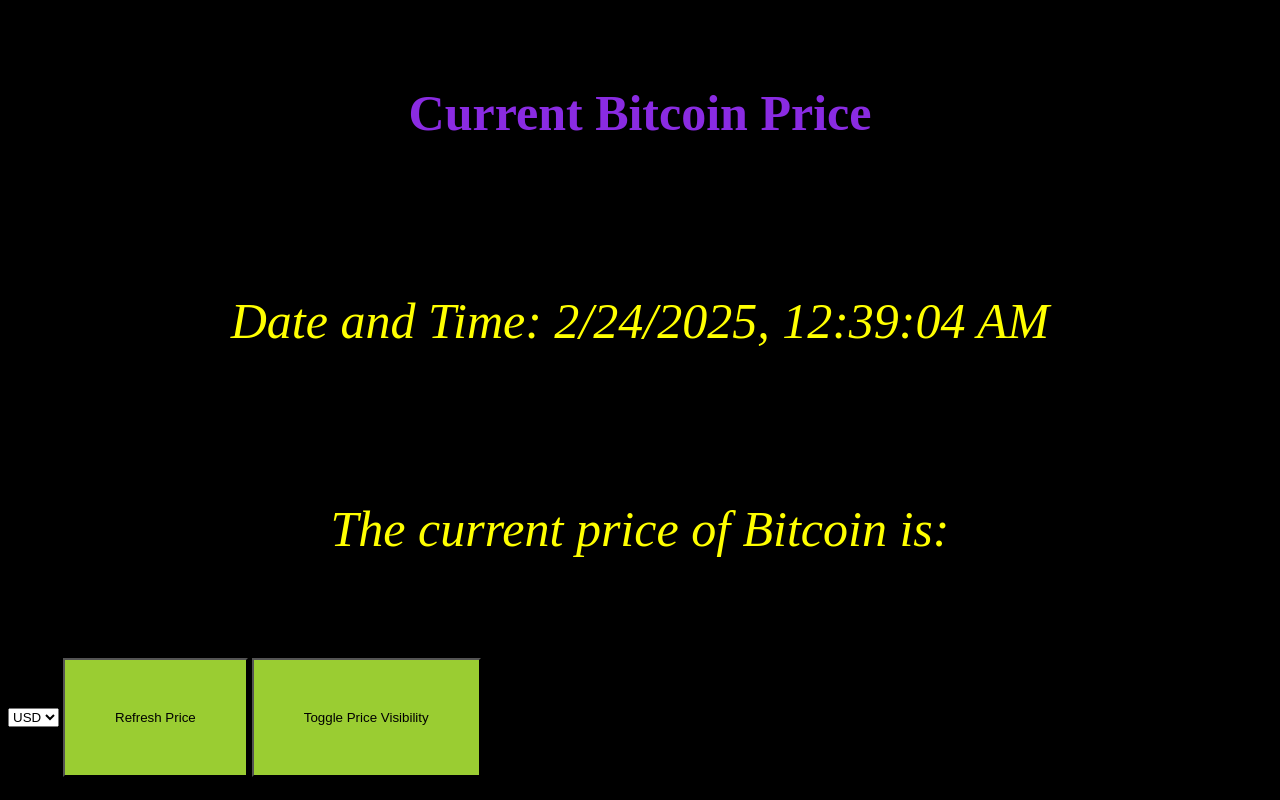
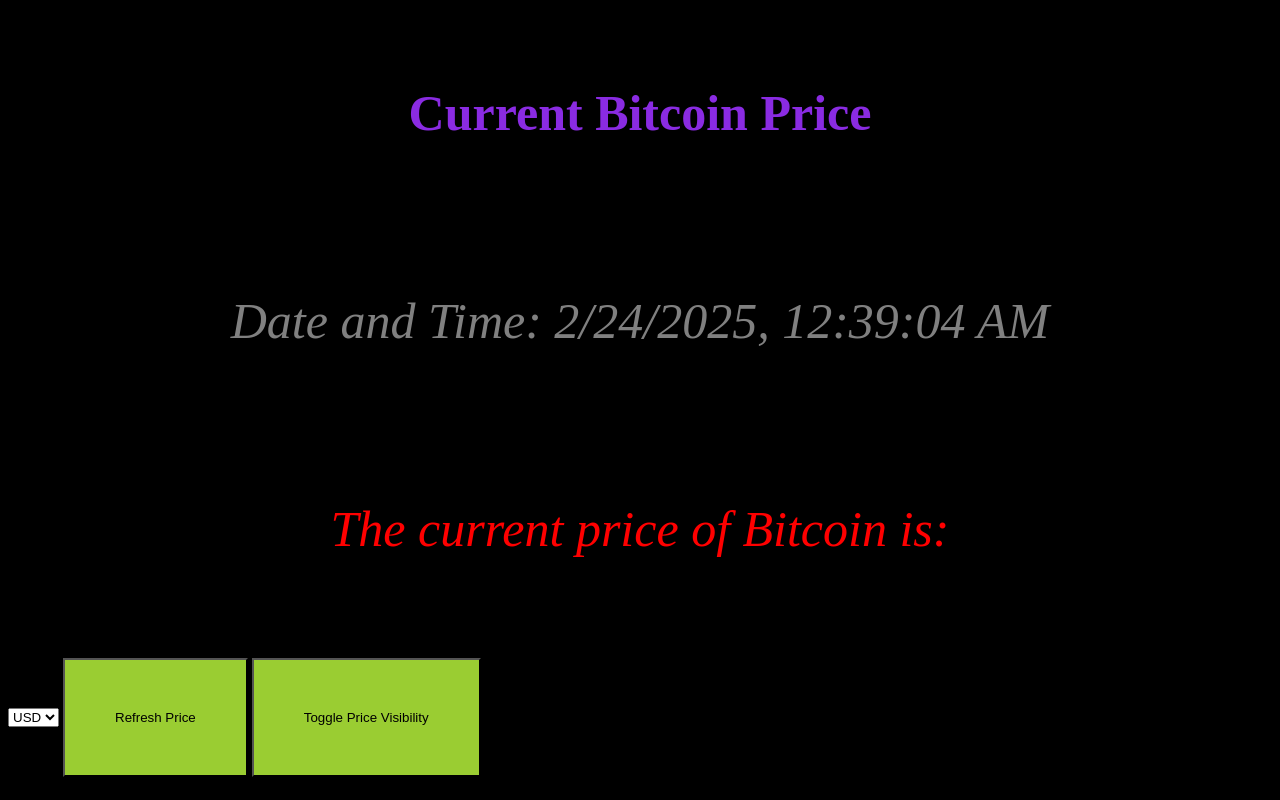
Before and after one commit to CoderBoogs/Bitcoin-price, a plain HTML site: page index.html in a window 1280 px wide. Drawn offline with Linux system fonts and the light colour scheme; no server answers.

Commit message:
Testing push

```diff
--- a/index.html
+++ b/index.html
@@ -12,7 +12,7 @@
  <body>
    <h1>Current Bitcoin Price</h1>
    <p>Date and Time: <span id="datetime"></span></p>
-   <p>The current price of Bitcoin is: <span id="price"></span></p>
+   <p style="color: red">The current price of Bitcoin is: <span id="price"></span></p>
    <select id="currency-selector">
      <option value="USD">USD</option>
      <option value="EUR">EUR</option>
--- a/style.css
+++ b/style.css
@@ -13,7 +13,7 @@
 }
 
 p {
-    color: yellow;
+    color: gray;
     font-style: italic;
     background-color: black;
     padding: 50px;
```
